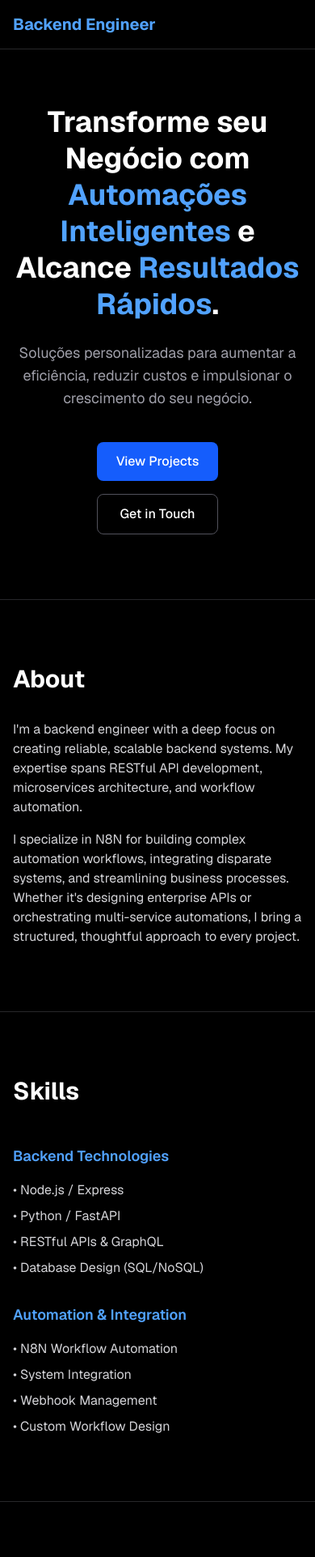
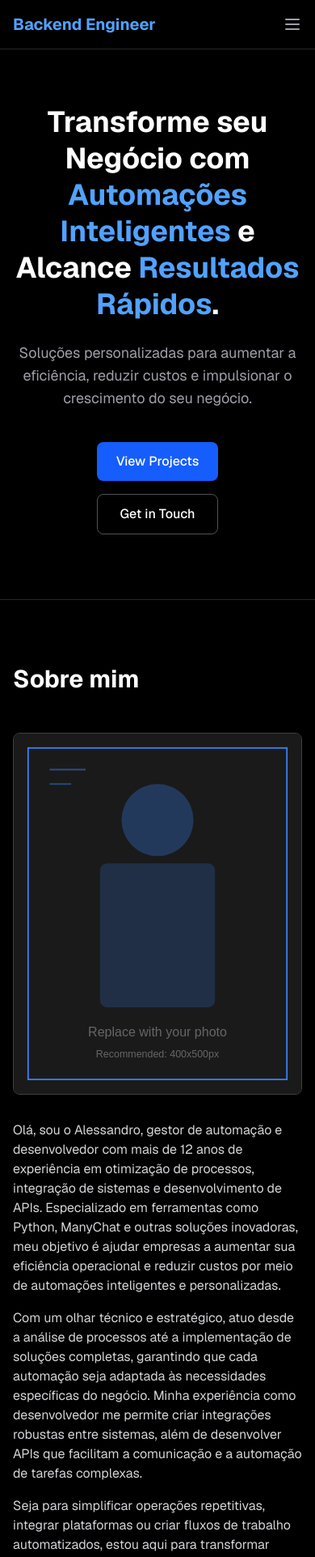
Before and after one commit to abispo/bispo.eti.br, a Next.js app: page / in a window 390 px wide. Shown: the top 1923 px of the page at 81% size. Built offline with nearby package versions, Linux system fonts and the light colour scheme.

Commit message:
Seção "Sobre"

```diff
--- a/src/components/About.tsx
+++ b/src/components/About.tsx
@@ -1,23 +1,49 @@
+import Image from "next/image";
+
 export default function About() {
   return (
     <section
       id="about"
       className="py-20 px-4 sm:px-6 max-w-4xl mx-auto border-t border-zinc-800"
     >
-      <h2 className="text-3xl sm:text-4xl font-bold mb-8">About</h2>
-      <div className="text-zinc-300 space-y-4">
-        <p>
-          I'm a backend engineer with a deep focus on creating reliable,
-          scalable backend systems. My expertise spans RESTful API development,
-          microservices architecture, and workflow automation.
-        </p>
-        <p>
-          I specialize in N8N for building complex automation workflows,
-          integrating disparate systems, and streamlining business processes.
-          Whether it's designing enterprise APIs or orchestrating multi-service
-          automations, I bring a structured, thoughtful approach to every
-          project.
-        </p>
+      <h2 className="text-3xl sm:text-4xl font-bold mb-12">Sobre mim</h2>
+      <div className="grid grid-cols-1 md:grid-cols-2 gap-8 items-center">
+        {/* Image - Shows first on mobile, second on desktop */}
+        <div className="flex justify-center md:justify-end order-first md:order-last">
+          <Image
+            src="/portfolio-image.svg"
+            alt="Portfolio"
+            width={400}
+            height={500}
+            className="rounded-lg border border-zinc-700 shadow-lg"
+          />
+        </div>
+
+        {/* Text Content */}
+        <div className="text-zinc-300 space-y-4">
+          <p>
+            Olá, sou o Alessandro, gestor de automação e desenvolvedor com mais
+            de 12 anos de experiência em otimização de processos, integração de
+            sistemas e desenvolvimento de APIs. Especializado em ferramentas
+            como Python, ManyChat e outras soluções inovadoras, meu objetivo é
+            ajudar empresas a aumentar sua eficiência operacional e reduzir
+            custos por meio de automações inteligentes e personalizadas.
+          </p>
+          <p>
+            Com um olhar técnico e estratégico, atuo desde a análise de
+            processos até a implementação de soluções completas, garantindo que
+            cada automação seja adaptada às necessidades específicas do negócio.
+            Minha experiência como desenvolvedor me permite criar integrações
+            robustas entre sistemas, além de desenvolver APIs que facilitam a
+            comunicação e a automação de tarefas complexas.
+          </p>
+          <p>
+            Seja para simplificar operações repetitivas, integrar plataformas ou
+            criar fluxos de trabalho automatizados, estou aqui para transformar
+            desafios em resultados. Vamos trabalhar juntos para levar seu
+            negócio ao próximo nível?
+          </p>
+        </div>
       </div>
     </section>
   );
--- a/src/components/Navigation.tsx
+++ b/src/components/Navigation.tsx
@@ -1,35 +1,73 @@
+"use client";
+
+import { useState } from "react";
+
 export default function Navigation() {
+  const [isOpen, setIsOpen] = useState(false);
+
+  const links = [
+    { href: "#about", label: "About" },
+    { href: "#skills", label: "Skills" },
+    { href: "#projects", label: "Projects" },
+    { href: "#contact", label: "Contact" },
+  ];
+
   return (
     <nav className="fixed top-0 w-full bg-black/80 backdrop-blur-md border-b border-zinc-800 z-50">
       <div className="max-w-4xl mx-auto px-4 sm:px-6 py-4 flex justify-between items-center">
         <h2 className="text-xl font-bold text-blue-400">Backend Engineer</h2>
+
+        {/* Desktop Menu */}
         <div className="hidden sm:flex gap-8">
+          {links.map((link) => (
             <a
-            href="#about"
+              key={link.href}
+              href={link.href}
               className="text-zinc-400 hover:text-white transition"
             >
-            About
+              {link.label}
             </a>
+          ))}
+        </div>
+
+        {/* Mobile Menu Button */}
+        <button
+          className="sm:hidden text-zinc-400 hover:text-white transition"
+          onClick={() => setIsOpen(!isOpen)}
+        >
+          <svg
+            className="w-6 h-6"
+            fill="none"
+            stroke="currentColor"
+            viewBox="0 0 24 24"
+          >
+            <path
+              strokeLinecap="round"
+              strokeLinejoin="round"
+              strokeWidth={2}
+              d="M4 6h16M4 12h16M4 18h16"
+            />
+          </svg>
+        </button>
+      </div>
+
+      {/* Mobile Menu */}
+      {isOpen && (
+        <div className="sm:hidden bg-black border-t border-zinc-800">
+          <div className="px-4 py-4 space-y-3">
+            {links.map((link) => (
               <a
-            href="#skills"
-            className="text-zinc-400 hover:text-white transition"
+                key={link.href}
+                href={link.href}
+                className="block text-zinc-400 hover:text-white transition py-2"
+                onClick={() => setIsOpen(false)}
               >
-            Skills
+                {link.label}
               </a>
-          <a
-            href="#projects"
-            className="text-zinc-400 hover:text-white transition"
-          >
-            Projects
-          </a>
-          <a
-            href="#contact"
-            className="text-zinc-400 hover:text-white transition"
-          >
-            Contact
-          </a>
+            ))}
           </div>
         </div>
+      )}
     </nav>
   );
 }
```
Also changed, not shown: public/portfolio-image.svg (added). Lines whose indentation alone changed are shown as unchanged.
